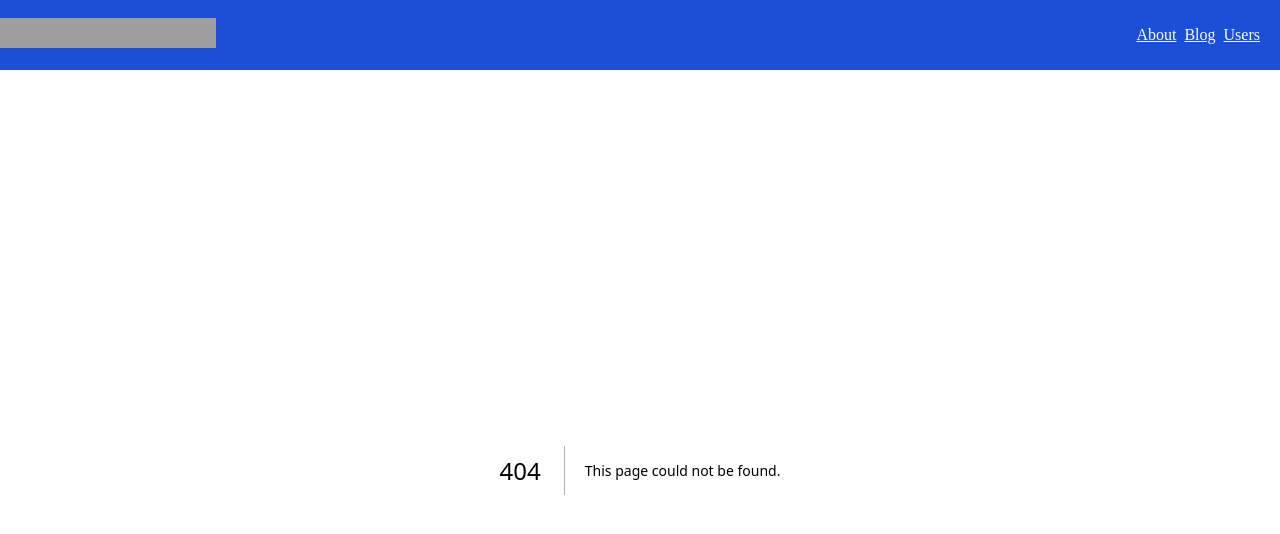
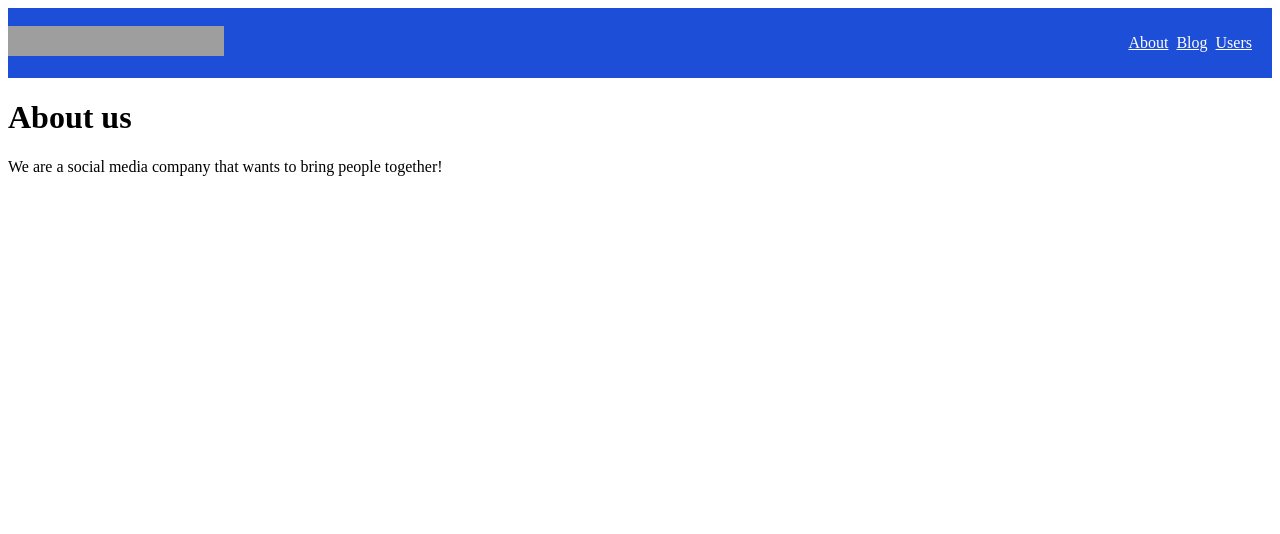
Before and after one commit to vinaybaswa/my-space, a Next.js app: page /about in a window 1280 px wide. Before the commit this address had no page. Shown: the top 534 px of the page. Built offline with nearby package versions, Linux system fonts and the light colour scheme; grey boxes are pictures that could not be loaded.

Commit message:
implement About page and Blog page

```diff
--- a/app/NavMenu.module.css
+++ b/app/NavMenu.module.css
@@ -6,11 +6,6 @@
   justify-content: space-between;
   align-items: center;
 }
-
-.logo {
-
-}
-
 .links {
   list-style: none;
   display: flex;
--- a/app/NavMenu.tsx
+++ b/app/NavMenu.tsx
@@ -6,7 +6,13 @@
   return (
     <nav className={styles.nav}>
       <Link href="/">
-        <Image src="/logo.svg" alt="logo" width={216} height={30} />
+        <Image
+          src="/logo.svg"
+          alt="logo"
+          width={216}
+          height={30}
+          priority={true}
+        />
       </Link>
       <ul className={styles.links}>
         <li>
--- /dev/null
+++ b/app/about/page.tsx
@@ -0,0 +1,17 @@
+import { Metadata } from 'next';
+
+export const dynamic = 'force-static'; // no necessary, just for demonstration
+
+export const metadata: Metadata = {
+  title: 'About Us',
+  description: 'About NextSpace',
+};
+
+export default function Blog() {
+  return (
+    <div>
+      <h1>About us</h1>
+      <p>We are a social media company that wants to bring people together!</p>
+    </div>
+  );
+}
```
